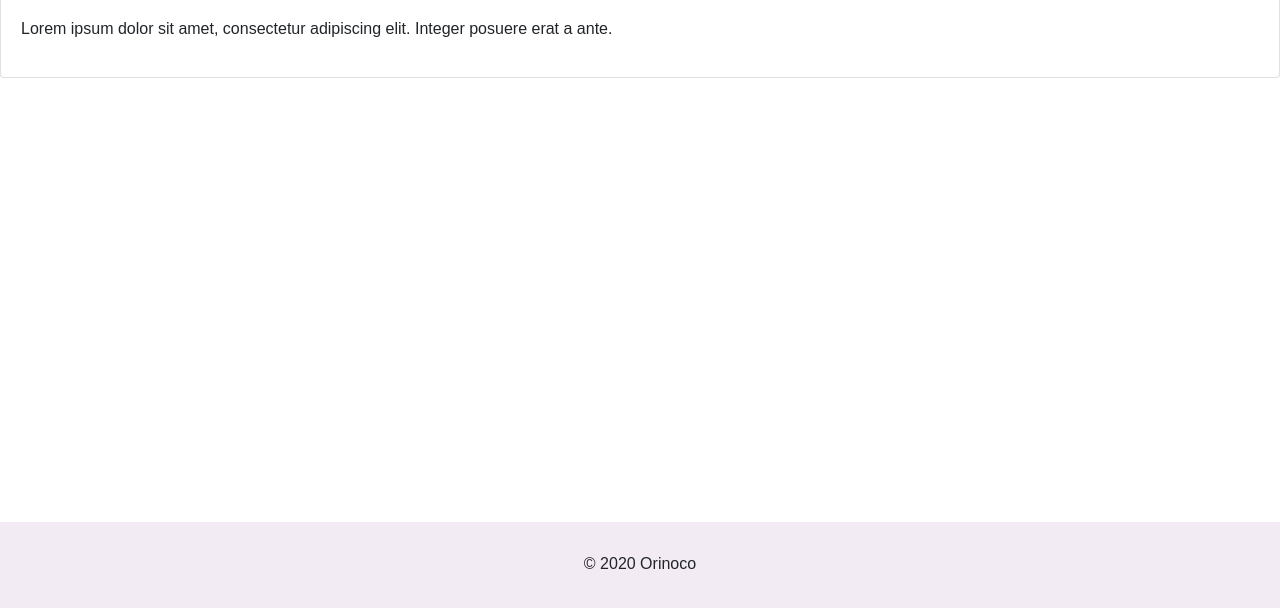
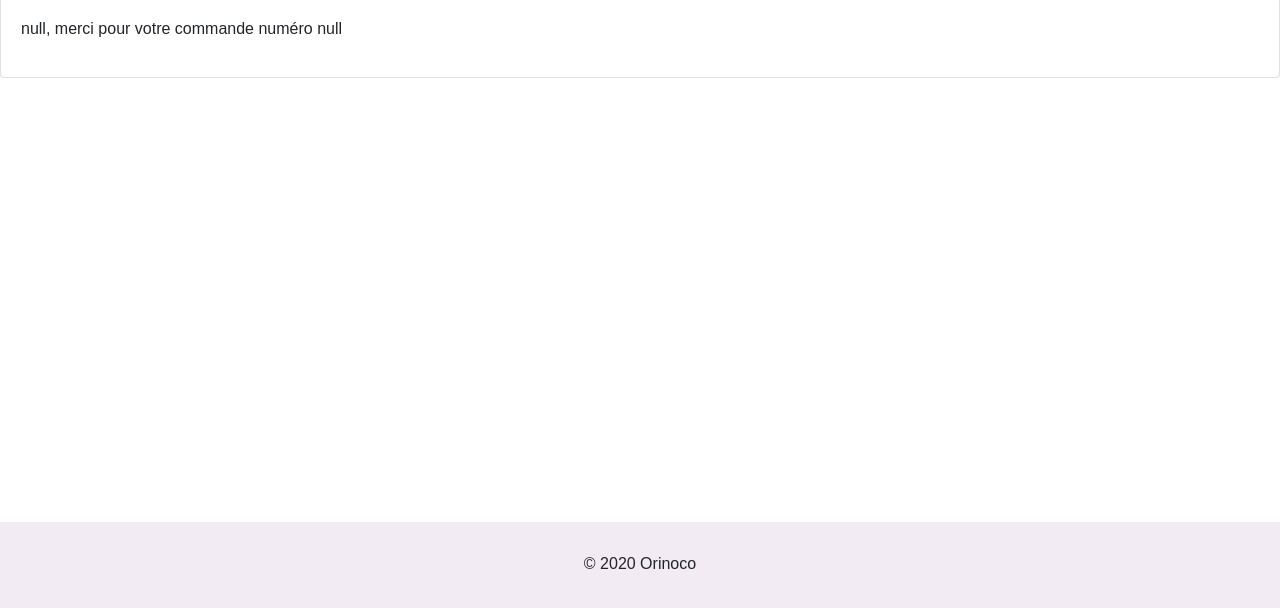
Before and after one commit to elisamlk/OC-Orinoco, a website: page frontend/confirmation.html in a window 1280 px wide. Shown: the part 178-786 px from the top of the page. Drawn offline with nearby package versions, Linux system fonts and the light colour scheme.

Commit message:
Ajout du message de confirmation de commande

```diff
--- a/frontend/cart.js
+++ b/frontend/cart.js
@@ -102,6 +102,10 @@ function confirmOrder() {
         .then(function (orderConfirm) {
           getOrder(orderConfirm);
         });
+
+      sendInfoBtn.onclick = function () {
+        location = "confirmation.html";
+      };
     }
   });
 }
@@ -115,7 +119,7 @@ function getOrder(orderConfirm) {
     "contactName",
     orderConfirm.contact["firstName"]
   );
-  // let totalOrder
+  // let totalOrder pour afficher le prix total de la commande
 }
 
 displayItemsInCart();
--- a/frontend/confirmation.html
+++ b/frontend/confirmation.html
@@ -28,13 +28,10 @@
     </header>
 
     <main>
-      <div class=" confirmation card">
+      <div class="card">
         <div class="card-header">Merci pour votre commande</div>
         <div class="card-body">
-          <p>
-            Lorem ipsum dolor sit amet, consectetur adipiscing elit. Integer
-            posuere erat a ante.
-          </p>
+          <p class="confirmation"></p>
         </div>
       </div>
     </main>
--- a/frontend/confirmation.js
+++ b/frontend/confirmation.js
@@ -1 +1,14 @@
 displayCartItemsNumber();
+
+function orderInfo() {
+  let orderId = localStorage.getItem("orderId");
+  console.log(orderId);
+  let contactName = localStorage.getItem("contactName");
+  console.log(contactName);
+  let confirmMessage = document.querySelector("p");
+  confirmMessage.textContent =
+    contactName + ", merci pour votre commande numéro " + orderId;
+  console.log(confirmMessage);
+}
+
+window.onload = orderInfo();
```
